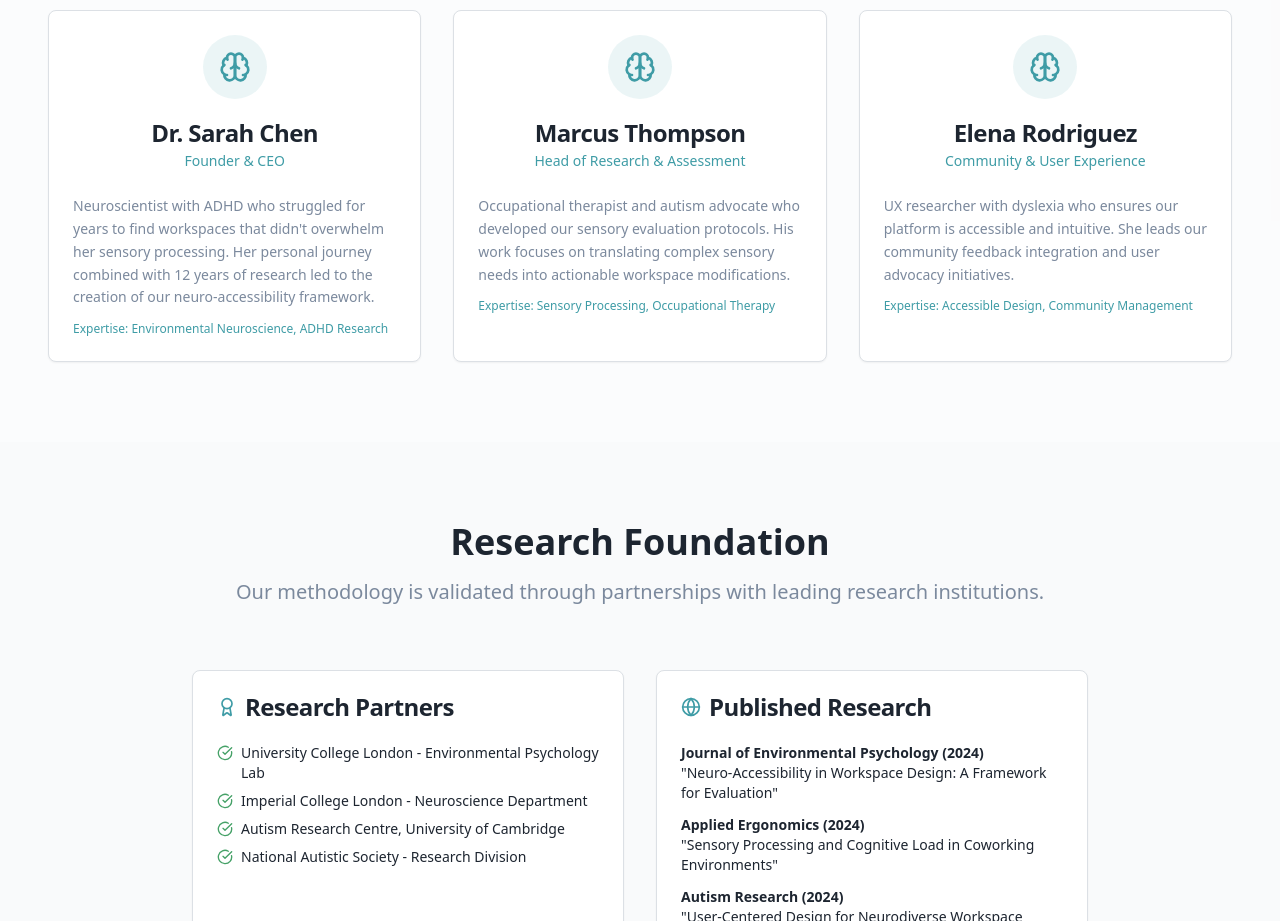
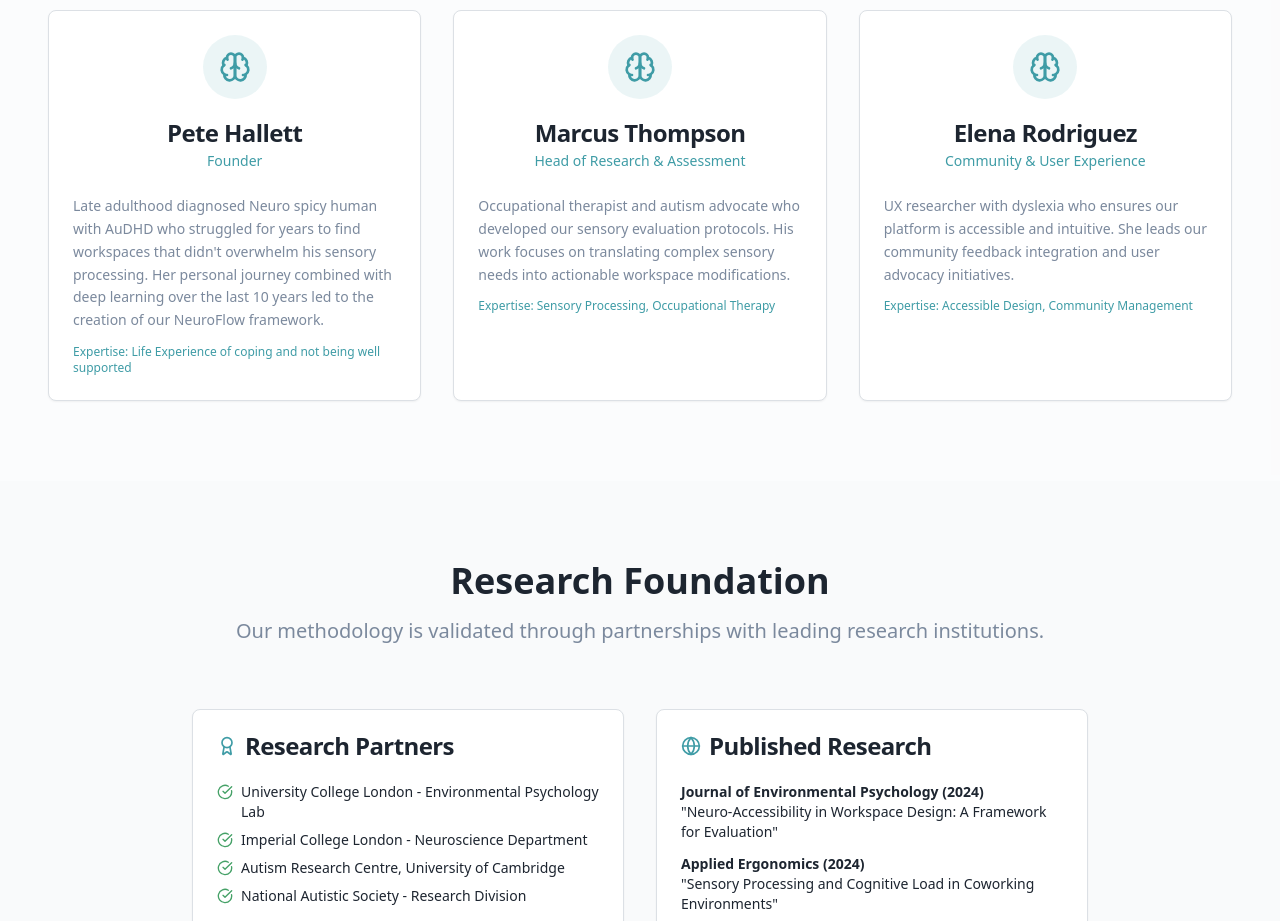
Before and after one commit to digipete/quiet-space-neuro-index, a React (Vite) app: page /about in a window 1280 px wide. Shown: the part 2320-3241 px from the top of the page. Built offline with nearby package versions, Linux system fonts and the light colour scheme.

Commit message:
Update About.tsx

```diff
--- a/src/pages/About.tsx
+++ b/src/pages/About.tsx
@@ -28,10 +28,10 @@ const About = () => {
 
   const team = [
     {
-      name: "Dr. Sarah Chen",
-      role: "Founder & CEO",
-      description: "Neuroscientist with ADHD who struggled for years to find workspaces that didn't overwhelm her sensory processing. Her personal journey combined with 12 years of research led to the creation of our neuro-accessibility framework.",
-      expertise: "Environmental Neuroscience, ADHD Research"
+      name: "Pete Hallett",
+      role: "Founder",
+      description: "Late adulthood diagnosed Neuro spicy human with AuDHD who struggled for years to find workspaces that didn't overwhelm his sensory processing. Her personal journey combined with deep learning over the last 10 years led to the creation of our NeuroFlow framework.",
+      expertise: "Life Experience of coping and not being well supported"
     },
     {
       name: "Marcus Thompson",
```
